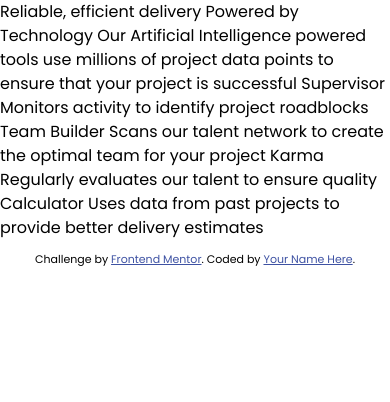
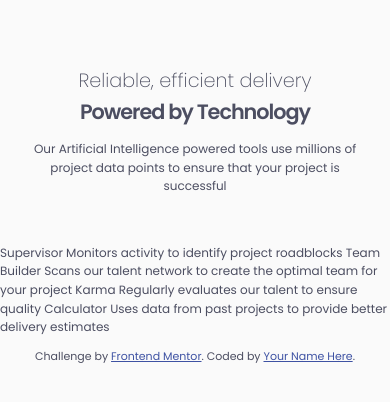
Before and after one commit to nicm42/four-car-feature-section, a website: page index.html in a window 390 px wide. Drawn offline with Linux system fonts and the light colour scheme.

Commit message:
Done header for mobile

```diff
--- a/index.html
+++ b/index.html
@@ -18,11 +18,13 @@
 </head>
 <body>
 
-  Reliable, efficient delivery
-  Powered by Technology
+  <header class="container">
+    <h2 class="header__subheader">Reliable, efficient delivery</h2>
+    <h1 class="header__title">Powered by Technology</h1>
 
-  Our Artificial Intelligence powered tools use millions of project data points
-  to ensure that your project is successful
+    <p class="header__intro">Our Artificial Intelligence powered tools use millions of project data points
+      to ensure that your project is successful</p>
+  </header>
 
   Supervisor
   Monitors activity to identify project roadblocks
--- a/src/_globals.scss
+++ b/src/_globals.scss
@@ -10,6 +10,21 @@ html {
 body {
   margin: 0;
   padding: 0;
+  background-color: $veryLightGrey;
   font-family: 'Poppins', sans-serif;
-  line-height: 1.5;
+  font-size: 0.75rem;
+  line-height: 1.55;
+  color: $veryDarkBlue;
 }
+
+h1, h2 {
+  margin: 0;
+}
+
+.container {
+  padding-left: 2em;
+  padding-right: 2em;
+  display: flex;
+  flex-direction: column;
+  align-items: center;
+}
--- /dev/null
+++ b/src/_header.scss
@@ -0,0 +1,19 @@
+header {
+  margin-top: 5.5em;
+  margin-bottom: 3em;
+}
+
+.header__subheader {
+  font-weight: 300;
+  font-size: 1.2rem;
+}
+
+.header__title {
+  font-weight: 600;
+  font-size: 1.3rem;
+  letter-spacing: -0.05em;
+}
+
+.header__intro {
+  text-align: center;
+}
--- a/src/styles.scss
+++ b/src/styles.scss
@@ -1,2 +1,3 @@
 @import "variables";
 @import "globals";
+@import "header";
```
Also changed, not shown: styles.css, 1 other file.
